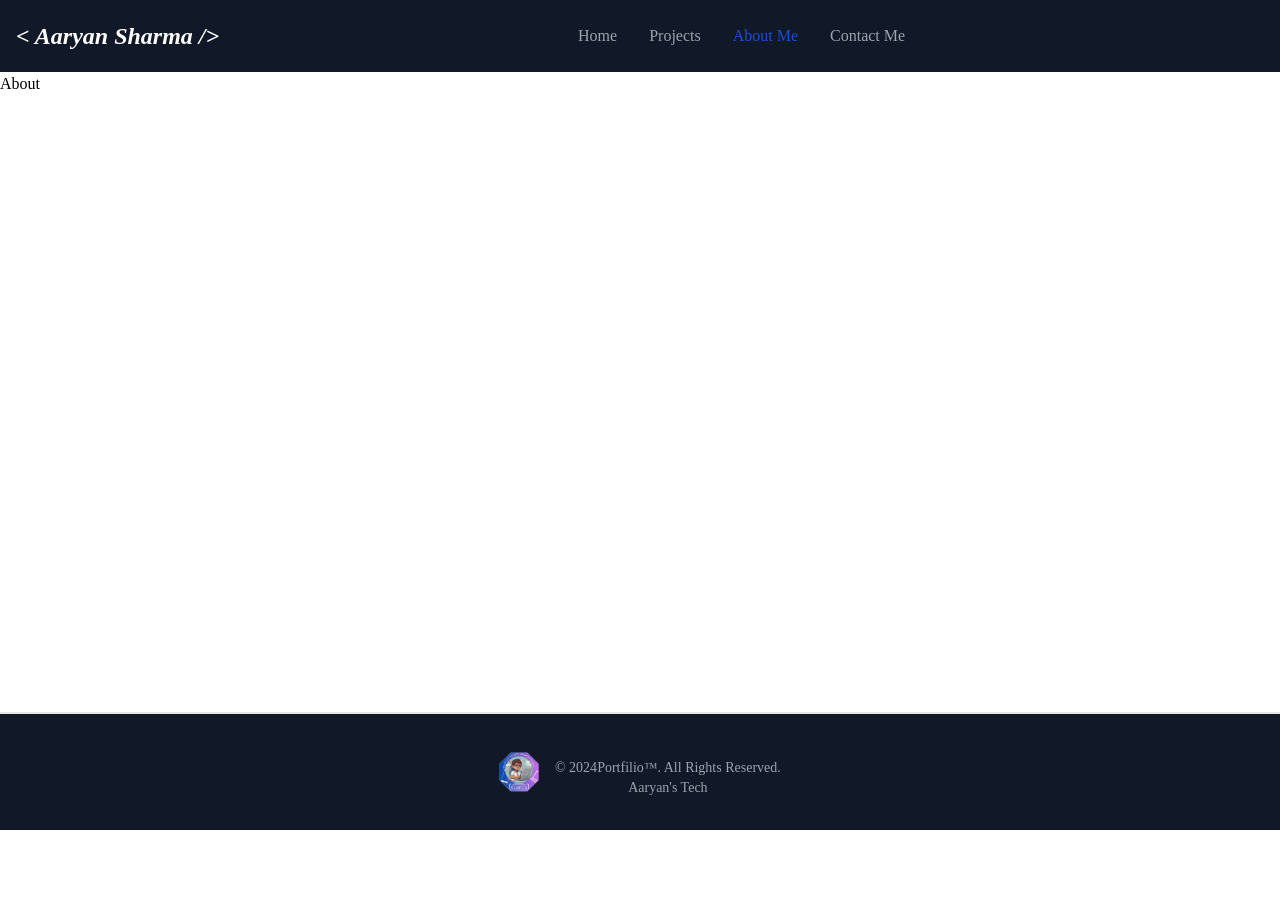
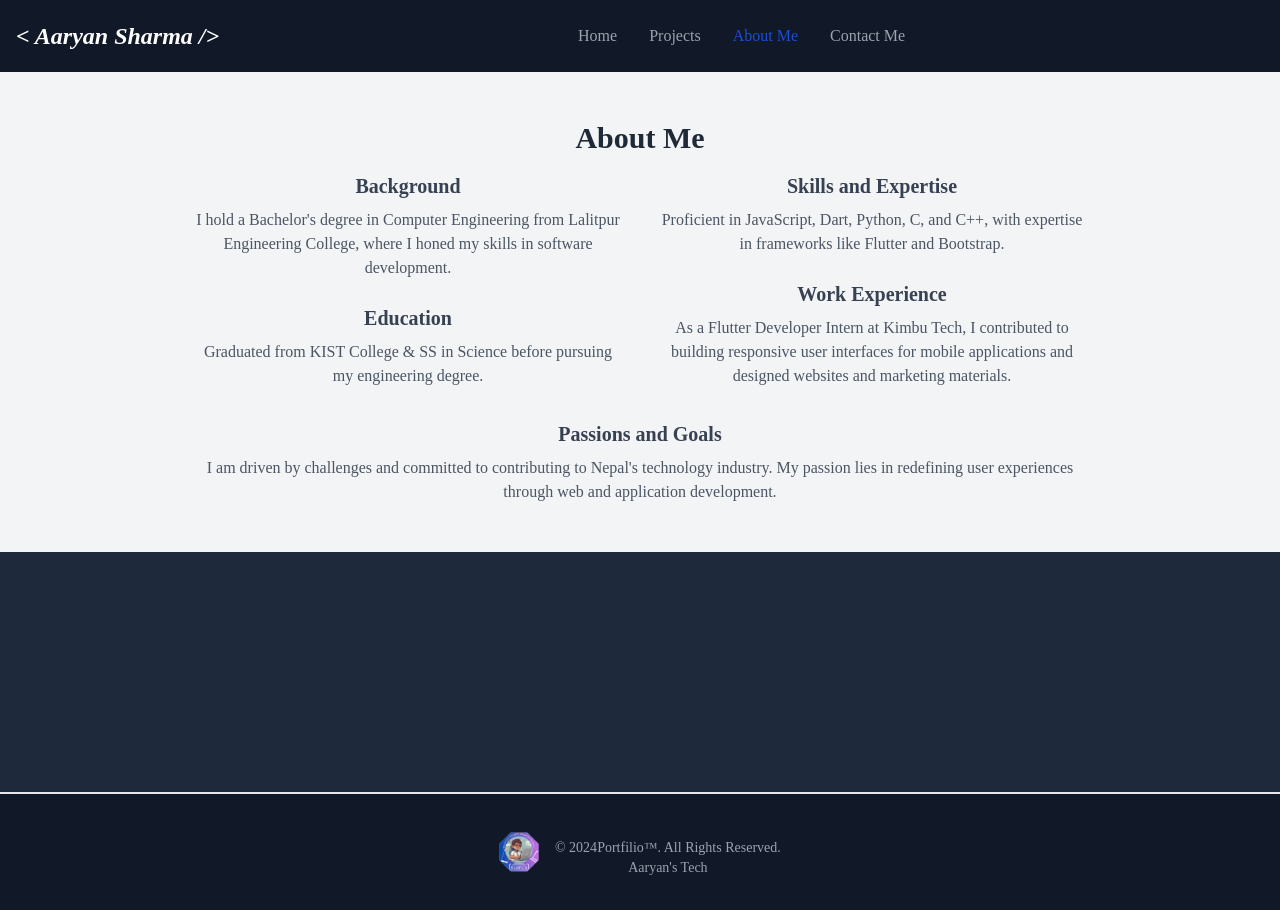
Before and after one commit to AaryanSharmaNeupane/CodSoft, a React (Create React App) app in the folder task1-portfolio-website/: page /about in a window 1280 px wide. Before the commit the page ends 830 px from the top, so only its background shows below. Built offline with nearby package versions, Linux system fonts and the light colour scheme.

Commit message:
home and projects made

```diff
--- /dev/null
+++ b/task1-portfolio-website/src/components/ProjectCard.js
@@ -0,0 +1,43 @@
+import React from "react";
+import logo from "../assets/images/aaryan.jpg";
+
+export const ProjectCard = () => {
+  return (
+    <div class="max-w-sm my-5  border  rounded-lg shadow bg-gray-800 border-gray-700">
+      <img class="rounded-t-lg" src={logo} alt="" />
+
+      <div class="p-5">
+        <a href="#">
+          <h5 class="mb-2 text-2xl font-bold tracking-tight  text-white">
+            Noteworthy technology acquisitions 2021
+          </h5>
+        </a>
+        <p class="mb-3 font-normal  text-gray-400">
+          Here are the biggest enterprise technology acquisitions of 2021 so
+          far, in reverse chronological order.
+        </p>
+        <a
+          href="#"
+          class="inline-flex items-center px-3 py-2 text-sm font-medium text-center text-white  rounded-lg  focus:ring-4 focus:outline-none  bg-blue-600 hover:bg-blue-700 focus:ring-blue-800"
+        >
+          Github Link
+          <svg
+            class="rtl:rotate-180 w-3.5 h-3.5 ms-2"
+            aria-hidden="true"
+            xmlns="http://www.w3.org/2000/svg"
+            fill="none"
+            viewBox="0 0 14 10"
+          >
+            <path
+              stroke="currentColor"
+              stroke-linecap="round"
+              stroke-linejoin="round"
+              stroke-width="2"
+              d="M1 5h12m0 0L9 1m4 4L9 9"
+            />
+          </svg>
+        </a>
+      </div>
+    </div>
+  );
+};
--- a/task1-portfolio-website/src/index.css
+++ b/task1-portfolio-website/src/index.css
@@ -11,5 +11,6 @@
   font-family: "mooli";
 }
 main {
-  height: 80vh;
+  min-height: 90vh;
+  background-color: rgb(30 41 59);
 }
--- a/task1-portfolio-website/src/pages/About.js
+++ b/task1-portfolio-website/src/pages/About.js
@@ -1,5 +1,64 @@
 import React from "react";
 
 export const About = () => {
-  return <div>About</div>;
+  return (
+    <section className="py-12 bg-gray-100">
+      <div className="container mx-auto px-4">
+        <div className="max-w-4xl mx-auto text-center">
+          <h2 className="text-3xl font-semibold text-gray-800 mb-4">
+            About Me
+          </h2>
+          <div className="grid grid-cols-1 md:grid-cols-2 gap-8">
+            {/* Background and Education */}
+            <div>
+              <h3 className="text-xl font-semibold text-gray-700 mb-2">
+                Background
+              </h3>
+              <p className="text-gray-600 mb-6">
+                I hold a Bachelor's degree in Computer Engineering from Lalitpur
+                Engineering College, where I honed my skills in software
+                development.
+              </p>
+              <h3 className="text-xl font-semibold text-gray-700 mb-2">
+                Education
+              </h3>
+              <p className="text-gray-600">
+                Graduated from KIST College & SS in Science before pursuing my
+                engineering degree.
+              </p>
+            </div>
+            {/* Skills and Work Experience */}
+            <div>
+              <h3 className="text-xl font-semibold text-gray-700 mb-2">
+                Skills and Expertise
+              </h3>
+              <p className="text-gray-600 mb-6">
+                Proficient in JavaScript, Dart, Python, C, and C++, with
+                expertise in frameworks like Flutter and Bootstrap.
+              </p>
+              <h3 className="text-xl font-semibold text-gray-700 mb-2">
+                Work Experience
+              </h3>
+              <p className="text-gray-600">
+                As a Flutter Developer Intern at Kimbu Tech, I contributed to
+                building responsive user interfaces for mobile applications and
+                designed websites and marketing materials.
+              </p>
+            </div>
+          </div>
+          {/* Passions and Goals */}
+          <div className="mt-8">
+            <h3 className="text-xl font-semibold text-gray-700 mb-2">
+              Passions and Goals
+            </h3>
+            <p className="text-gray-600">
+              I am driven by challenges and committed to contributing to Nepal's
+              technology industry. My passion lies in redefining user
+              experiences through web and application development.
+            </p>
+          </div>
+        </div>
+      </div>
+    </section>
+  );
 };
--- a/task1-portfolio-website/src/pages/Home.js
+++ b/task1-portfolio-website/src/pages/Home.js
@@ -1,5 +1,39 @@
 import React from "react";
+import { Link } from "react-router-dom";
+import Myphoto from "../assets/images/aaryan.jpg";
 
 export const Home = () => {
-  return <div>Home</div>;
+  return (
+    <>
+      <section className=" text-slate-400">
+        <div className="max-w-7xl m-auto py-5 flex justify-evenly items-center ">
+          <div className="max-w-56 ">
+            <img className=" rounded-xl   mt-4" src={Myphoto} alt="Aaryan" />
+          </div>
+          <span className=" px-12 text-3xl flex flex-col justify-between  ">
+            <p>
+              Namaste! I am{" "}
+              <Link className="text-blue-600" to="/">
+                Aaryan Sharma
+              </Link>
+            </p>
+            <p className="mx-32"> , a MERN Stack Developer from Nepal.</p>
+          </span>
+        </div>
+        <div className="flex max-w-7xl m-auto flex-col items-center justify-center">
+          <span className="m-5">
+            <button className="border p-3 rounded text-lg  m-3 hover:text-white  hover:ring-1 hover:ring-slate-50">
+              Download Resume
+            </button>
+            <button className="border p-3 rounded text-lg  m-3 hover:text-white  hover:ring-1 hover:ring-slate-50">
+              Visit Github
+            </button>
+          </span>
+          <p className="text-white text-lg p-4">
+            Explore my projects, learn about my skills, and get in touch!
+          </p>
+        </div>
+      </section>
+    </>
+  );
 };
--- a/task1-portfolio-website/src/pages/Projects.js
+++ b/task1-portfolio-website/src/pages/Projects.js
@@ -1,5 +1,53 @@
 import React from "react";
+import { ProjectCard } from "../components/ProjectCard";
 
 export const Projects = () => {
-  return <div>Projects</div>;
+  const projects = [
+    {
+      name: "Yatraa",
+      description: "Developed using Flutter, Django, and RESTful API.",
+      technologies: ["Flutter", "Django", "RESTful API"],
+      github_link: "github.com/AaryanSharmaNeupane/yatraa.git",
+    },
+    {
+      name: "Parichaya",
+      description: "Built with Flutter, Django, and RESTful API.",
+      technologies: ["Flutter", "Django", "RESTful API"],
+      github_link: "github.com/AaryanSharmaNeupane/Parichaya-frontend.git",
+    },
+    {
+      name: "Cinemate",
+      description: "Technologies: React, Tailwind CSS, JavaScript.",
+      technologies: ["React", "Tailwind CSS", "JavaScript"],
+      github_link: "github.com/AaryanSharmaNeupane/cinemate_react.git",
+    },
+    {
+      name: "Amazon Clone",
+      description: "Developed using HTML and CSS.",
+      technologies: ["HTML", "CSS"],
+      github_link: "github.com/AaryanSharmaNeupane/Amazon_css_clone.git",
+    },
+    {
+      name: "Taskmate",
+      description: "Technologies: HTML, CSS, React.",
+      technologies: ["HTML", "CSS", "React"],
+      github_link: "github.com/AaryanSharmaNeupane/Taskmate_React.git",
+    },
+    {
+      name: "Taskmate (Mobile App)",
+      description: "Technologies: Flutter, Dart.",
+      technologies: ["Flutter", "Dart"],
+      github_link: "github.com/AaryanSharmaNeupane/Taskmate.git",
+    },
+  ];
+
+  return (
+    <>
+      <div className="max-w-7xl flex flex-wrap items-center    justify-between m-auto">
+        {projects.map((project) => (
+          <ProjectCard />
+        ))}
+      </div>
+    </>
+  );
 };
```
Also changed, not shown: task1-portfolio-website/src/assets/images/aaryan.jpg (added).
